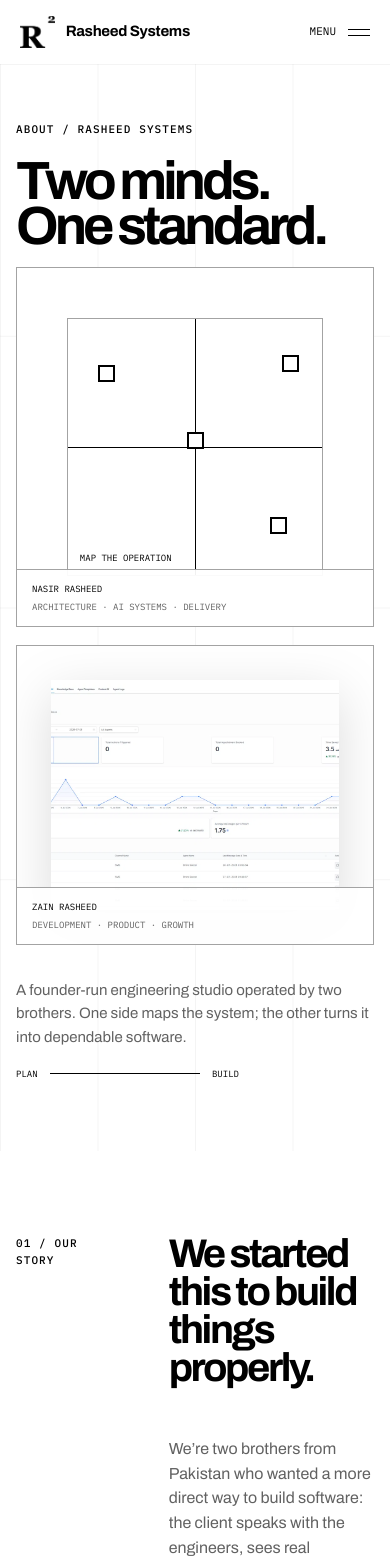
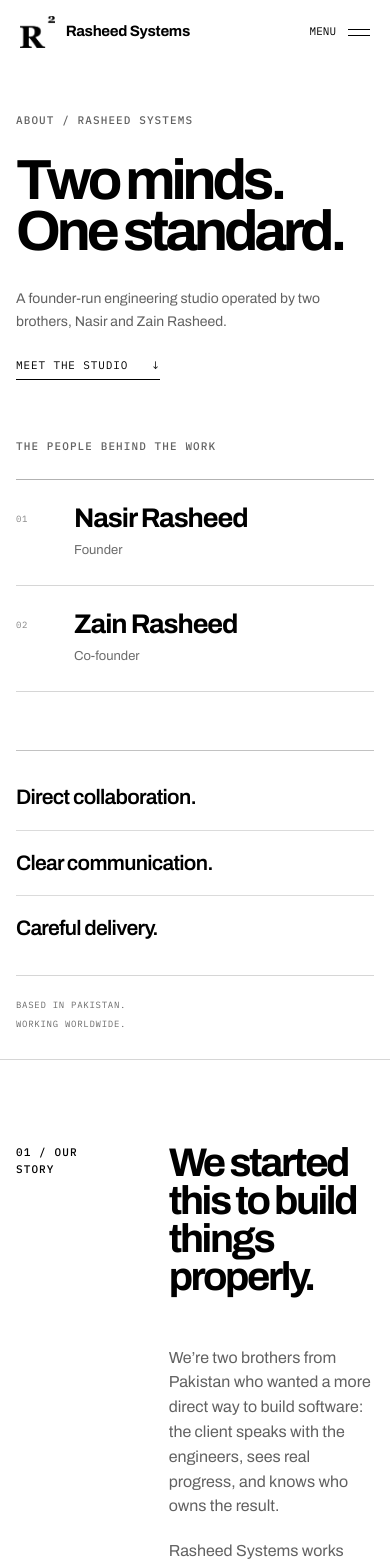
Before and after one commit to nasirwork919-dot/Rasheed-Systems, a Next.js app: page /about in a window 390 px wide. Shown: the top 1564 px of the page. Built offline with nearby package versions, Linux system fonts and the light colour scheme.

Commit message:
Refine About page hero

```diff
--- a/app/globals.css
+++ b/app/globals.css
@@ -975,27 +975,23 @@
   .work-collection-grid { animation: none; }
 }
 
-.about-hero-refined { position: relative; min-height: 100svh; padding: calc(var(--header) + 52px) 0 50px; overflow: hidden; background: var(--paper-bright); }
-.about-hero-refined::before { content:""; position:absolute; inset:var(--header) 0 0; background-image:linear-gradient(var(--line) 1px,transparent 1px),linear-gradient(90deg,var(--line) 1px,transparent 1px); background-size:100% 25%,25% 100%; opacity:.28; }
-.about-hero-grid { position:relative; display:grid; min-height:calc(100svh - var(--header) - 102px); grid-template-columns:1fr 1fr; grid-template-rows:auto 1fr auto; gap:18px; }
-.about-heading { position:relative; z-index:4; grid-column:1 / -1; }
-.about-heading h1 { margin-top:18px; font-size:clamp(62px,8.5vw,126px); line-height:.84; letter-spacing:-.075em; }
-.about-view { position:relative; min-height:430px; overflow:hidden; border:1px solid var(--line-dark); background:#ffffff; }
-.about-view .about-curtain { position:absolute; z-index:4; inset:0; background:var(--paper); transform-origin:top; animation:aboutCurtain .82s var(--ease) .18s both; }
-.about-build .about-curtain { animation-delay:.34s; }
-@keyframes aboutCurtain { to { transform:scaleY(0) } }
-.about-view > p { position:absolute; z-index:3; right:0; bottom:0; left:0; display:flex; justify-content:space-between; padding:12px 15px; border-top:1px solid var(--line-dark); background:rgba(255,255,255,.94); color:var(--muted); font-family:var(--mono); font-size:9px; text-transform:uppercase; }
-.about-view > p span { color:var(--ink); }
-.about-build img { object-fit:cover; object-position:top; padding:34px; filter:drop-shadow(0 15px 26px rgba(0,0,0,.14)); }
-.about-map { position:absolute; inset:14%; border:1px solid var(--line-dark); }
-.about-map::before,.about-map::after { content:""; position:absolute; background:var(--blue); }
-.about-map::before { top:50%; right:0; left:0; height:1px; }.about-map::after { top:0; bottom:0; left:50%; width:1px; }
-.about-map i { position:absolute; z-index:1; width:17px; height:17px; border:2px solid var(--ink); background:#ffffff; }
-.about-map i:nth-child(1){top:18%;left:12%}.about-map i:nth-child(2){top:44%;left:47%}.about-map i:nth-child(3){right:14%;bottom:16%}.about-map i:nth-child(4){right:9%;top:14%}
-.about-map > span { position:absolute; bottom:10px; left:12px; font-family:var(--mono); font-size:9px; text-transform:uppercase; }
-.about-intro { grid-column:1; max-width:52ch; align-self:center; color:var(--muted); font-size:15px; }
-.about-connector { grid-column:2; display:flex; align-items:center; gap:12px; justify-content:flex-end; font-family:var(--mono); font-size:9px; text-transform:uppercase; }
-.about-connector i { width:42%; height:1px; background:var(--signal); }
+.about-hero-refined { padding: calc(var(--header) + 84px) 0 0; border-bottom: 1px solid var(--line); background: #ffffff; color: #000000; }
+.about-hero-main { display: grid; grid-template-columns: minmax(0,1.55fr) minmax(320px,.88fr); gap: clamp(64px,9vw,140px); align-items: center; }
+.about-hero-intro .section-label { display: block; color: rgba(0,0,0,.62); }
+.about-hero-intro h1 { margin-top: 34px; font-size: clamp(72px,8.3vw,120px); line-height: .87; letter-spacing: -.072em; }
+.about-hero-intro > p { max-width: 50ch; margin-top: 38px; color: rgba(0,0,0,.62); font-size: 16px; line-height: 1.65; }
+.about-hero-intro .line-link { margin-top: 30px; }
+.about-founders > .section-label { display: block; margin-bottom: 24px; color: rgba(0,0,0,.62); }
+.about-founder-list { border-top: 1px solid rgba(0,0,0,.3); list-style: none; }
+.about-founder-list li { display: grid; min-height: 120px; grid-template-columns: 44px minmax(0,1fr); gap: 14px; align-items: center; border-bottom: 1px solid rgba(0,0,0,.16); }
+.about-founder-list li:nth-child(2) { transition-delay: 100ms; }
+.about-founder-list li > span { align-self: start; padding-top: 32px; color: rgba(0,0,0,.48); font-family: var(--mono); font-size: 9px; letter-spacing: .08em; }
+.about-founder-list h3 { font-size: clamp(25px,2.3vw,34px); line-height: 1; letter-spacing: -.04em; }
+.about-founder-list p { margin-top: 8px; color: rgba(0,0,0,.58); font-size: 13px; }
+.about-hero-principles { margin-top: 92px; padding: 30px 0; border-top: 1px solid rgba(0,0,0,.24); }
+.about-hero-principles ul { display: grid; grid-template-columns: repeat(3,minmax(0,1fr)); gap: 32px; list-style: none; }
+.about-hero-principles li { font-size: clamp(19px,2vw,28px); font-weight: 600; letter-spacing: -.035em; }
+.about-hero-location { display: flex; justify-content: space-between; gap: 28px; padding: 22px 0 34px; border-top: 1px solid rgba(0,0,0,.16); color: rgba(0,0,0,.58); font-family: var(--mono); font-size: 9px; letter-spacing: .08em; text-transform: uppercase; }
 
 .timeline-experience { display:grid; grid-template-columns:1fr 1fr; gap:70px; align-items:start; }
 .timeline-copy { position:relative; list-style:none; }
@@ -1017,23 +1013,30 @@
 .timeline-progress { display:grid; grid-template-columns:repeat(4,1fr); gap:5px; margin-top:28px; }.timeline-progress i{height:3px;background:var(--line)}.timeline-progress i.active{background:var(--signal)}
 
 @media(max-width:800px){
-  .about-hero-refined { min-height:auto; padding-bottom:70px; }
-  .about-hero-grid { min-height:auto; grid-template-columns:1fr; grid-template-rows:auto; }
-  .about-heading,.about-intro,.about-connector { grid-column:1; }
-  .about-heading h1 { font-size:clamp(56px,15vw,92px); }
-  .about-view { min-height:360px; }.about-build { min-height:300px; }
-  .about-intro { padding-top:16px; }.about-connector { justify-content:flex-start; }
+  .about-hero-refined { padding-top: calc(var(--header) + 64px); }
+  .about-hero-main { grid-template-columns: 1fr; gap: 68px; align-items: start; }
+  .about-hero-intro h1 { font-size: clamp(62px,14vw,88px); }
+  .about-hero-principles { margin-top: 72px; }
   .timeline-experience { grid-template-columns:1fr; gap:0; }
   .timeline-copy li { min-height:330px; }
   .timeline-visual { position:relative; top:auto; min-height:430px; }
   .timeline-artifact { height:250px; }
 }
 @media(max-width:520px){
-  .about-heading h1 { font-size:13.8vw; }
-  .about-view > p { flex-direction:column; gap:4px; }
+  .about-hero-refined { padding-top: calc(var(--header) + 48px); }
+  .about-hero-main { gap: 58px; }
+  .about-hero-intro h1 { margin-top: 26px; font-size: clamp(52px,14.5vw,64px); line-height: .9; }
+  .about-hero-intro > p { margin-top: 30px; font-size: 14px; }
+  .about-hero-intro .line-link { margin-top: 24px; }
+  .about-founder-list li { min-height: 106px; }
+  .about-founder-list h3 { font-size: 27px; }
+  .about-hero-principles { margin-top: 58px; padding: 14px 0; }
+  .about-hero-principles ul { grid-template-columns: 1fr; gap: 0; }
+  .about-hero-principles li { padding: 16px 0; border-bottom: 1px solid rgba(0,0,0,.14); font-size: 21px; }
+  .about-hero-principles li:last-child { border-bottom: 0; }
+  .about-hero-location { align-items: flex-start; flex-direction: column; gap: 5px; padding-bottom: 28px; }
 }
 @media(prefers-reduced-motion:reduce){
-  .about-view .about-curtain { display:none; }
   .timeline-copy li { min-height:260px; color:var(--ink); }
 }
 
--- a/components/AboutHero.tsx
+++ b/components/AboutHero.tsx
@@ -1,25 +1,30 @@
-import Image from 'next/image'
-
 export default function AboutHero() {
   return (
     <section className="about-hero-refined" aria-labelledby="about-title">
-      <div className="wrap about-hero-grid">
-        <div className="about-heading">
-          <span className="section-label">About / Rasheed Systems</span>
-          <h1 id="about-title">Two minds.<br /><em>One standard.</em></h1>
+      <div className="wrap">
+        <div className="about-hero-main">
+          <div className="about-hero-intro reveal">
+            <span className="section-label">ABOUT / RASHEED SYSTEMS</span>
+            <h1 id="about-title">Two minds.<br />One standard.</h1>
+            <p>A founder-run engineering studio operated by two brothers, Nasir and Zain Rasheed.</p>
+            <a className="line-link" href="#about-founders">Meet the studio <span aria-hidden="true">↓</span></a>
+          </div>
+          <div className="about-founders" id="about-founders" aria-labelledby="about-founders-title">
+            <h2 className="section-label" id="about-founders-title">THE PEOPLE BEHIND THE WORK</h2>
+            <ol className="about-founder-list">
+              <li className="reveal"><span>01</span><div><h3>Nasir Rasheed</h3><p>Founder</p></div></li>
+              <li className="reveal"><span>02</span><div><h3>Zain Rasheed</h3><p>Co-founder</p></div></li>
+            </ol>
+          </div>
         </div>
-        <div className="about-view about-plan">
-          <div className="about-curtain" aria-hidden="true" />
-          <div className="about-map" aria-hidden="true"><i /><i /><i /><i /><span>Map the operation</span></div>
-          <p><span>Nasir Rasheed</span>Architecture · AI systems · Delivery</p>
+        <div className="about-hero-principles">
+          <ul aria-label="Studio principles">
+            <li>Direct collaboration.</li>
+            <li>Clear communication.</li>
+            <li>Careful delivery.</li>
+          </ul>
         </div>
-        <div className="about-view about-build">
-          <div className="about-curtain" aria-hidden="true" />
-          <Image src="/work/strive-soccer-academy/strive-agent.webp" alt="A real AI agent dashboard built for Strive Soccer Academy" fill sizes="(max-width: 800px) 100vw, 48vw" priority />
-          <p><span>Zain Rasheed</span>Development · Product · Growth</p>
-        </div>
-        <p className="about-intro">A founder-run engineering studio operated by two brothers. One side maps the system; the other turns it into dependable software.</p>
-        <div className="about-connector" aria-hidden="true"><span>Plan</span><i /><span>Build</span></div>
+        <div className="about-hero-location"><span>Based in Pakistan.</span><span>Working worldwide.</span></div>
       </div>
     </section>
   )
```
